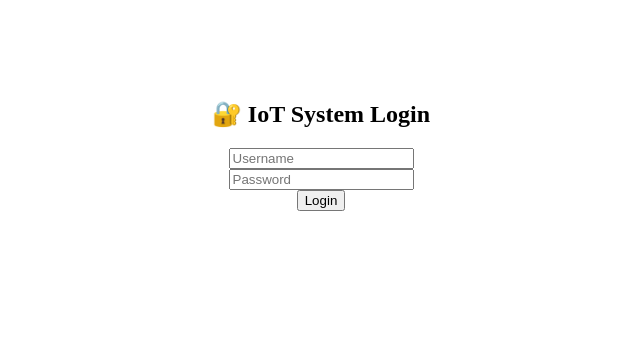
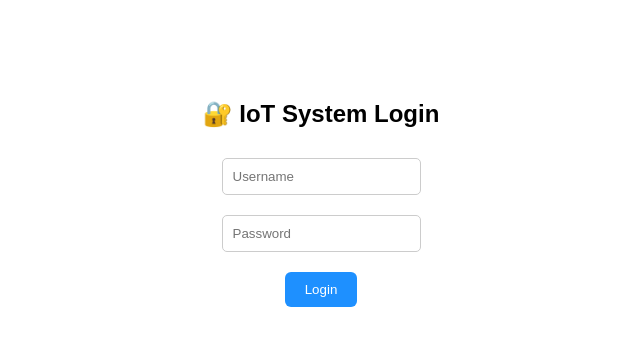
Before and after one commit to eeengineer0/smart-home-system, a React (Vite) app: page / in a window 1280 px wide. Shown: the top 346 px of the page, without its empty margins (319-959 px from the left). Built offline with nearby package versions, Linux system fonts and the light colour scheme; no server answers.

Commit message:
Update Login.jsx

```diff
--- a/src/components/Login.jsx
+++ b/src/components/Login.jsx
@@ -1,4 +1,5 @@
 import { useState } from "react";
+
 const API = import.meta.env.VITE_API_BASE_URL;
 
 export default function Login({ setUser }) {
@@ -12,26 +13,53 @@ export default function Login({ setUser }) {
       headers: { "Content-Type": "application/json" },
       body: JSON.stringify({ username, password }),
     })
-      .then(res => res.json())
-      .then(data => {
-        if (data.status === "error") setError(data.msg);
-        else {
-          localStorage.setItem("user", JSON.stringify(data.user));
-          setUser(data.user);
+      .then((res) => res.json())
+      .then((data) => {
+        if (data.status === "error") {
+          setError(data.msg);
+          return;
         }
+        localStorage.setItem("user", JSON.stringify(data.user));
+        setUser(data.user);
       })
       .catch(() => setError("Server connection failed"));
   };
 
   return (
-    <div style={{ textAlign: "center", marginTop: "100px" }}>
+    <div style={{ textAlign: "center", marginTop: "100px", fontFamily: "Arial" }}>
       <h2>🔐 IoT System Login</h2>
-      <input placeholder="Username" value={username} onChange={e => setUsername(e.target.value)} />
+
+      <input
+        placeholder="Username"
+        value={username}
+        onChange={(e) => setUsername(e.target.value)}
+        style={{ padding: "10px", margin: "10px", borderRadius: "5px", border: "1px solid #ccc" }}
+      />
       <br />
-      <input type="password" placeholder="Password" value={password} onChange={e => setPassword(e.target.value)} />
+      <input
+        type="password"
+        placeholder="Password"
+        value={password}
+        onChange={(e) => setPassword(e.target.value)}
+        style={{ padding: "10px", margin: "10px", borderRadius: "5px", border: "1px solid #ccc" }}
+      />
       <br />
-      <button onClick={handleLogin}>Login</button>
-      {error && <p style={{ color: "red" }}>{error}</p>}
+      <button
+        onClick={handleLogin}
+        style={{
+          padding: "10px 20px",
+          background: "#1e90ff",
+          color: "white",
+          borderRadius: "6px",
+          cursor: "pointer",
+          border: "none",
+          marginTop: "10px"
+        }}
+      >
+        Login
+      </button>
+
+      {error && <p style={{ color: "red", marginTop: "20px" }}>{error}</p>}
     </div>
   );
 }
```
